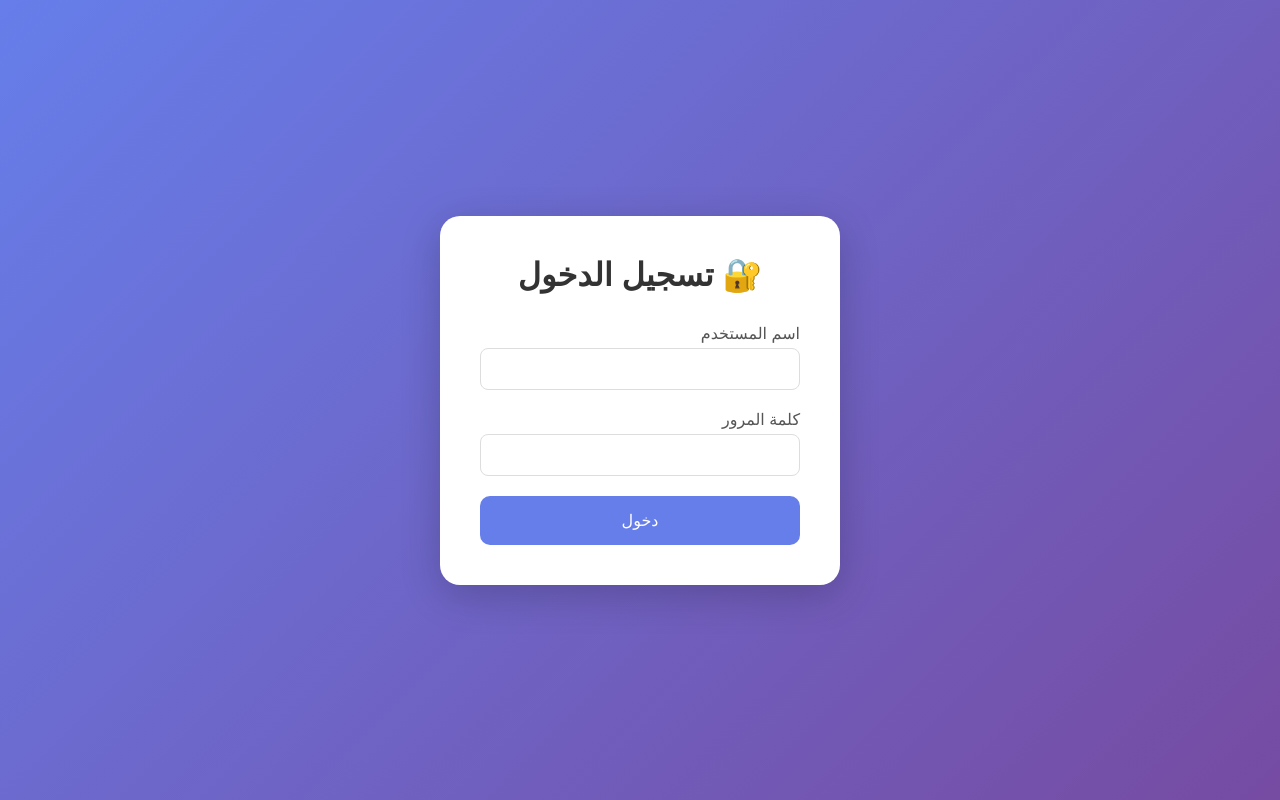
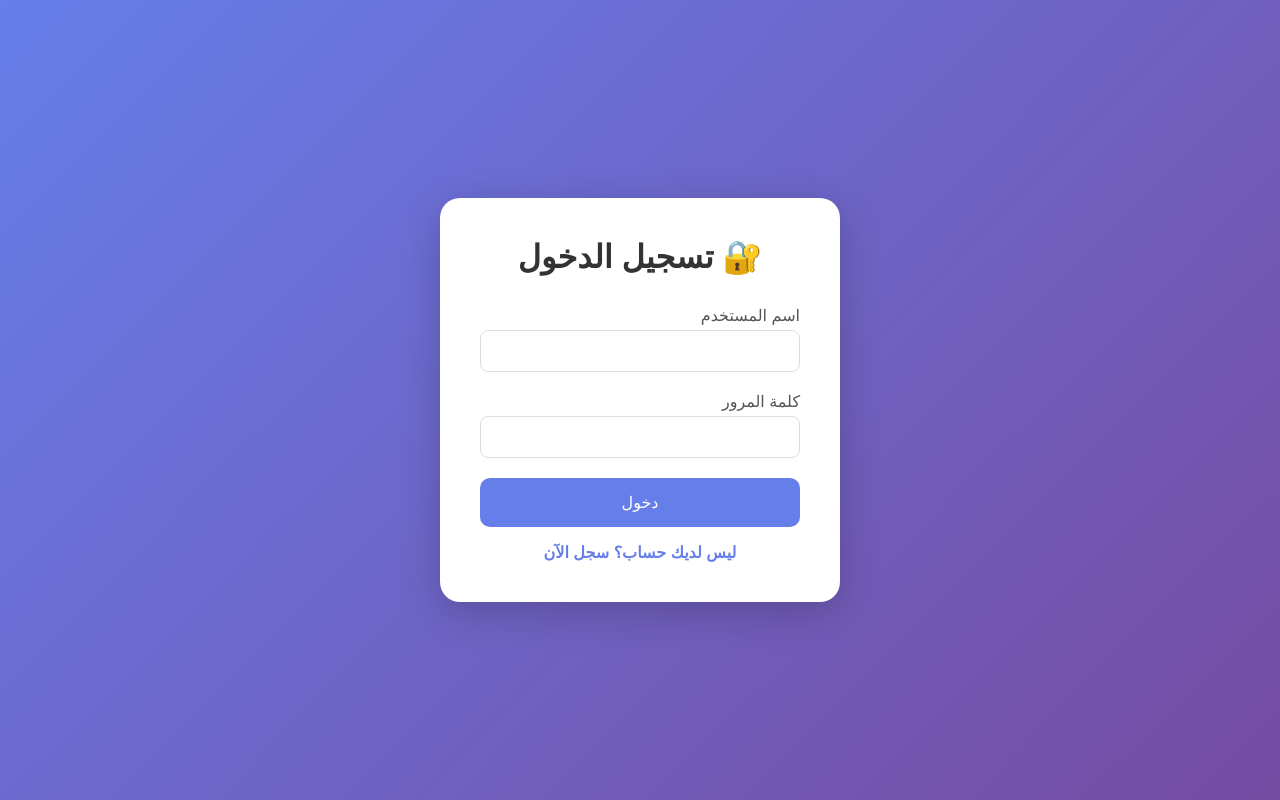
Before and after one commit to qsam-creator/simple-quiz-app, a Flask app: page /login in a window 1280 px wide. Run offline with Flask 3, Linux system fonts and the light colour scheme.

Commit message:
Update login.html

```diff
--- a/templates/login.html
+++ b/templates/login.html
@@ -51,6 +51,9 @@
         .alert-error { background: #ffebee; color: #c62828; }
         .alert-success { background: #e8f5e9; color: #2e7d32; }
         .info { text-align: center; margin-top: 15px; color: #666; }
+        .register-link { text-align: center; margin-top: 16px;}
+        .register-link a { color: #667eea; text-decoration: none; font-weight: bold;}
+        .register-link a:hover { text-decoration: underline; }
     </style>
 </head>
 <body>
@@ -77,7 +80,9 @@
             <button type="submit" class="btn">دخول</button>
         </form>
 
-
+        <div class="register-link">
+            <a href="/register">ليس لديك حساب؟ سجل الآن</a>
+        </div>
     </div>
 </body>
 </html>
```
